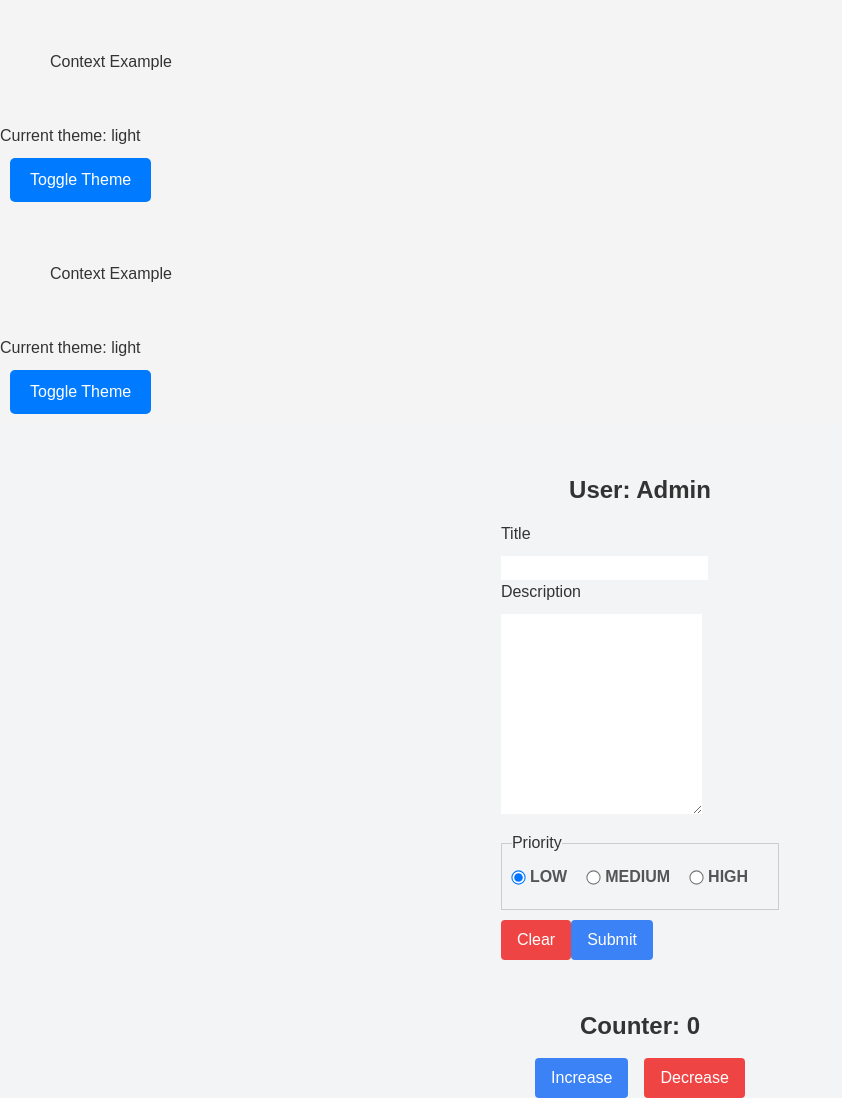
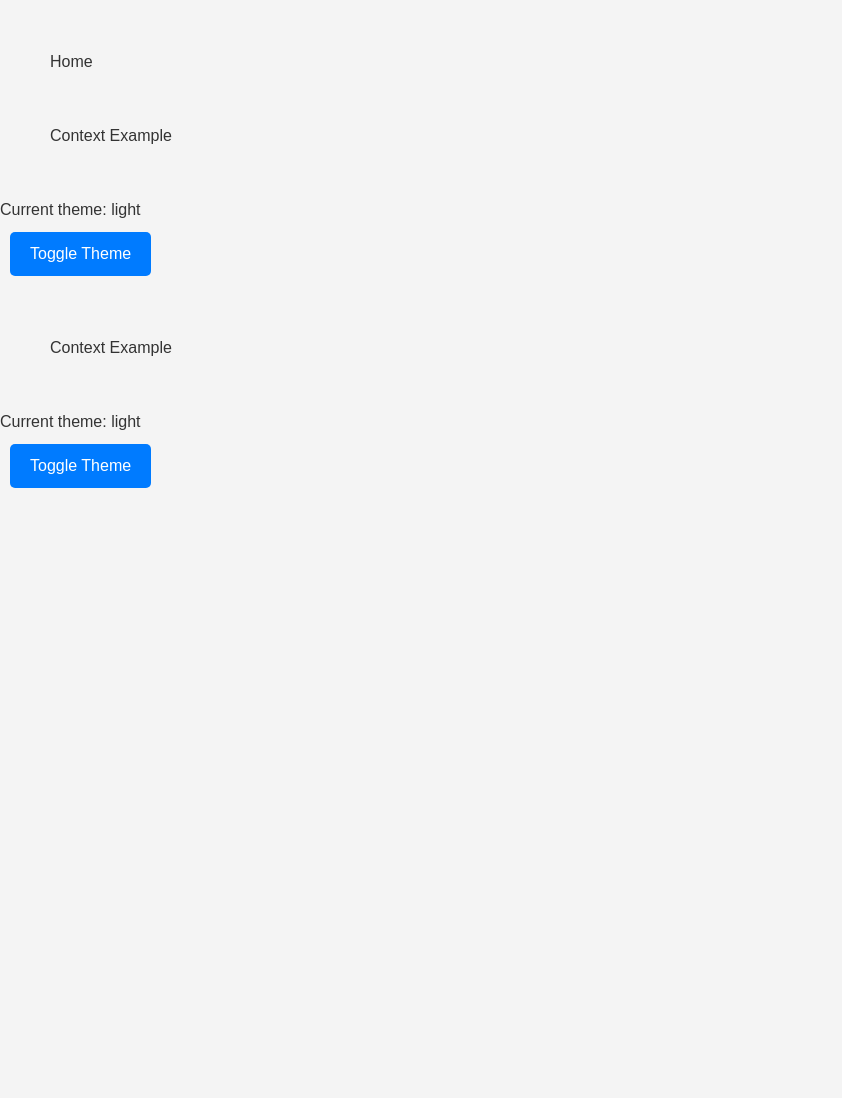
Before and after one commit to gezielcarvalho/xpeedopr, a React (Create React App) app in the folder frontend/: page / in a window 1280 px wide. Shown: the whole page, without its empty margins (0-842 px from the left). After the commit the page ends 800 px from the top, so only its background shows below. Built offline with nearby package versions, Linux system fonts and the light colour scheme; no server answers.

Commit message:
chore: Implement routes

```diff
--- a/frontend/src/App.tsx
+++ b/frontend/src/App.tsx
@@ -1,32 +1,32 @@
-import React, { useEffect } from "react";
+import React from "react";
 import "./styles.css";
-import { ZustandExample } from "./components";
-import { TicketForm } from "./components";
+import { Home } from "./components";
 import { useTicketStore } from "./stores";
 import { TicketsList } from "./components";
 import { ThemeProvider, UserContext } from "./context";
 import { ContextExample } from "./components";
+import { BrowserRouter as Router, Routes, Route } from "react-router-dom";
 
 const App: React.FC = () => {
-  const { tickets, editingTicket, getTickets } = useTicketStore();
-
-  useEffect(() => {
-    getTickets();
-  }, [getTickets]);
+  const { tickets } = useTicketStore();
 
   return (
     <>
-      <ThemeProvider>
-        <ContextExample />
-        <ContextExample />
-      </ThemeProvider>
       <UserContext.Provider value={{ username: "Admin" }}>
-        <TicketForm editingTicket={editingTicket} />
+        <ThemeProvider>
+          <Router>
+            <Routes>
+              <Route path="/" element={<Home />} />
+              <Route
+                path="/tickets"
+                element={<TicketsList tickets={tickets} />}
+              />
+            </Routes>
+          </Router>
+          <ContextExample />
+          <ContextExample />
+        </ThemeProvider>
       </UserContext.Provider>
-      <ZustandExample />
-      {tickets.length > 0 && <h1>Tickets List</h1> && (
-        <TicketsList tickets={tickets} />
-      )}
     </>
   );
 };
--- /dev/null
+++ b/frontend/src/components/Home.tsx
@@ -0,0 +1,9 @@
+import React from "react";
+
+export const Home = () => {
+  return (
+    <div>
+      <h1>Home</h1>
+    </div>
+  );
+};
--- a/frontend/src/components/TicketsList.tsx
+++ b/frontend/src/components/TicketsList.tsx
@@ -1,11 +1,19 @@
-import React from "react";
+import React, { useEffect } from "react";
 import { Ticket } from "../types";
-import { TicketItem } from "./";
+import { TicketForm, TicketItem } from "./";
+import { useTicketStore } from "../stores";
 
 export const TicketsList = ({ tickets }: { tickets: Ticket[] }) => {
+  const { editingTicket, getTickets } = useTicketStore();
+
+  useEffect(() => {
+    getTickets();
+  }, [getTickets]);
+
   return (
     <div className="ticket-list">
       <h1>Tickets List</h1>
+      <TicketForm editingTicket={editingTicket} />
       {tickets.length > 0 &&
         tickets.map((ticket) => <TicketItem key={ticket.id} ticket={ticket} />)}
     </div>
--- a/frontend/src/components/ZustandExample.tsx
+++ /dev/null
@@ -1,25 +0,0 @@
-import { useCounter } from "../stores";
-
-export const ZustandExample = () => {
-  const { count, increase, decrease } = useCounter();
-
-  return (
-    <div className="flex flex-col items-center justify-center bg-gray-100">
-      <h1 className="text-2xl font-bold mb-4">Counter: {count}</h1>
-      <div className="space-x-4">
-        <button
-          onClick={increase}
-          className="px-4 py-2 bg-blue-500 text-white rounded"
-        >
-          Increase
-        </button>
-        <button
-          onClick={decrease}
-          className="px-4 py-2 bg-red-500 text-white rounded"
-        >
-          Decrease
-        </button>
-      </div>
-    </div>
-  );
-};
--- a/frontend/src/components/index.ts
+++ b/frontend/src/components/index.ts
@@ -2,4 +2,4 @@ export * from "./ContextExample";
 export * from "./TicketForm";
 export * from "./TicketsList";
 export * from "./TicketItem";
-export * from "./ZustandExample";
+export * from "./Home";
```
